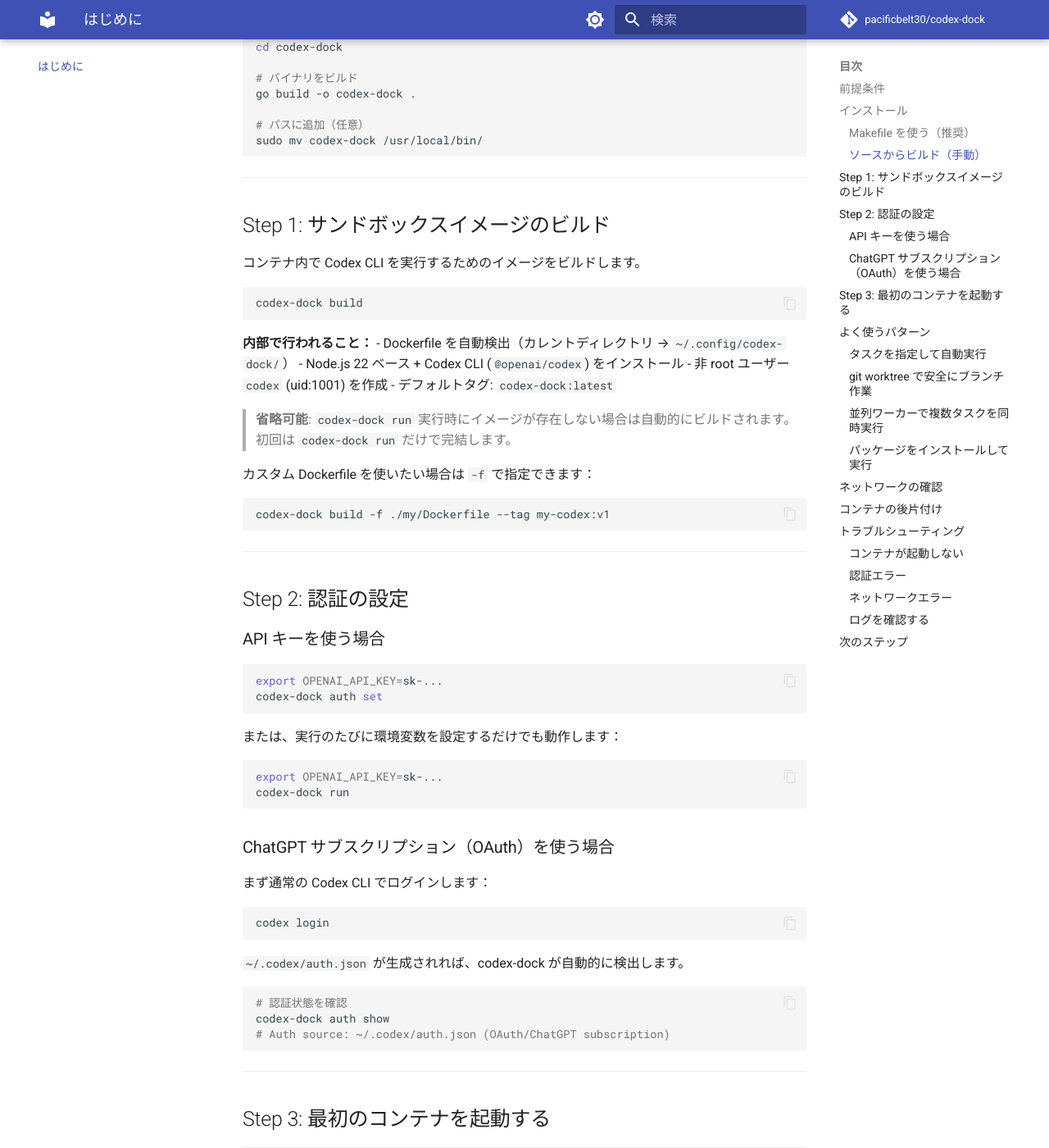
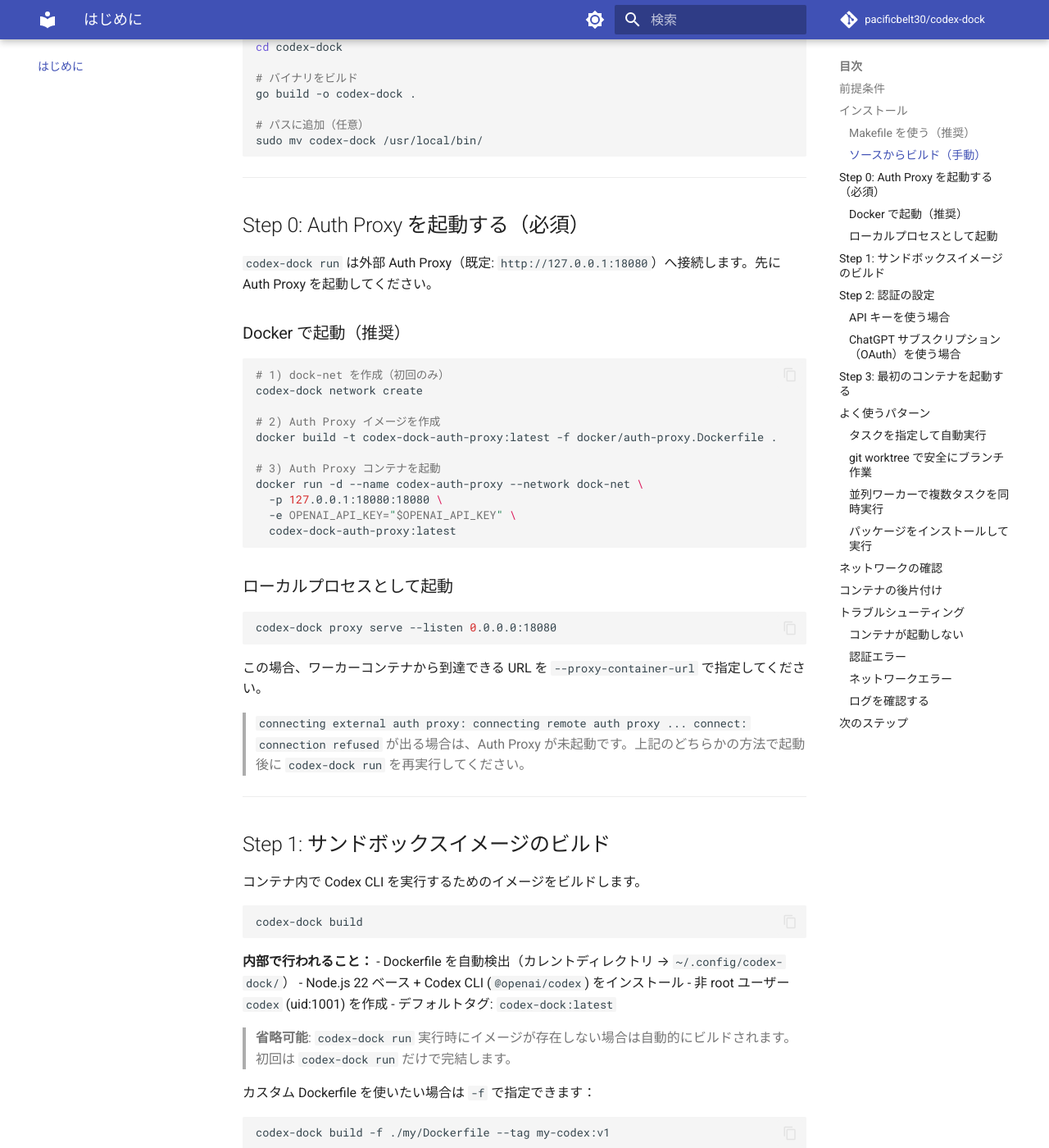
Before and after one commit to pacificbelt30/sandbox-codex, an MkDocs documentation site: the page built from doc/getting-started.md, in a window 1280 px wide and 1400 px high, scrolled down 1732 px. Shown: the whole window at 82% size. Built offline with MkDocs 1.6.1 and Material for MkDocs 9.7.7, drawn with Linux system fonts in a browser that asks for light colours; comment, search, counter and statistics services are not loaded; some of the changed text lies outside the part shown.

Commit message:
Improve auth proxy connection guidance and quickstart

````diff
--- a/README.md
+++ b/README.md
@@ -110,12 +110,17 @@
 ## Quick Start
 
 ```bash
-# 0. Auth Proxy を Docker コンテナとして起動（固定ポート 18080）
+# 0. Auth Proxy を起動（必須）
+codex-dock network create
+
 docker build -t codex-dock-auth-proxy:latest -f docker/auth-proxy.Dockerfile .
 docker run -d --name codex-auth-proxy --network dock-net \
   -p 127.0.0.1:18080:18080 \
   -e OPENAI_API_KEY="$OPENAI_API_KEY" \
   codex-dock-auth-proxy:latest
+
+# （代替）ローカルプロセスで起動
+# codex-dock proxy serve --listen 0.0.0.0:18080
 
 # 1. サンドボックスイメージをビルド
 codex-dock build
@@ -142,6 +147,9 @@
 
 `codex-dock run` は外部 Auth Proxy（デフォルト `http://127.0.0.1:18080`）へ接続します。
 必要に応じて `--proxy-admin-url` / `--proxy-container-url` / `--proxy-admin-secret` を指定してください。
+
+`connecting external auth proxy: connecting remote auth proxy ... connect: connection refused`
+が出る場合は Auth Proxy が未起動です。先に上記の Step 0 を実行してください。
 
 > **詳細な手順は [doc/getting-started.md](doc/getting-started.md) を参照してください。**
 
--- a/doc/getting-started.md
+++ b/doc/getting-started.md
@@ -76,6 +76,38 @@
 
 ---
 
+## Step 0: Auth Proxy を起動する（必須）
+
+`codex-dock run` は外部 Auth Proxy（既定: `http://127.0.0.1:18080`）へ接続します。先に Auth Proxy を起動してください。
+
+### Docker で起動（推奨）
+
+```bash
+# 1) dock-net を作成（初回のみ）
+codex-dock network create
+
+# 2) Auth Proxy イメージを作成
+docker build -t codex-dock-auth-proxy:latest -f docker/auth-proxy.Dockerfile .
+
+# 3) Auth Proxy コンテナを起動
+docker run -d --name codex-auth-proxy --network dock-net \
+  -p 127.0.0.1:18080:18080 \
+  -e OPENAI_API_KEY="$OPENAI_API_KEY" \
+  codex-dock-auth-proxy:latest
+```
+
+### ローカルプロセスとして起動
+
+```bash
+codex-dock proxy serve --listen 0.0.0.0:18080
+```
+
+この場合、ワーカーコンテナから到達できる URL を `--proxy-container-url` で指定してください。
+
+> `connecting external auth proxy: connecting remote auth proxy ... connect: connection refused` が出る場合は、Auth Proxy が未起動です。上記のどちらかの方法で起動後に `codex-dock run` を再実行してください。
+
+---
+
 ## Step 1: サンドボックスイメージのビルド
 
 コンテナ内で Codex CLI を実行するためのイメージをビルドします。
@@ -142,14 +174,14 @@
 codex-dock run
 ```
 
-**自動的に行われること：**
+**実行時に行われること：**
 
 ```
-1. dock-net の作成（初回のみ）
+1. dock-net の作成確認（なければ作成）
        │
        ▼
-2. Auth Proxy を起動
-   (127.0.0.1:ランダムポート)
+2. 外部 Auth Proxy へ接続確認
+   (既定: http://127.0.0.1:18080)
        │
        ▼
 3. 短命トークンを発行
````
Also changed, not shown: 2 other files.
